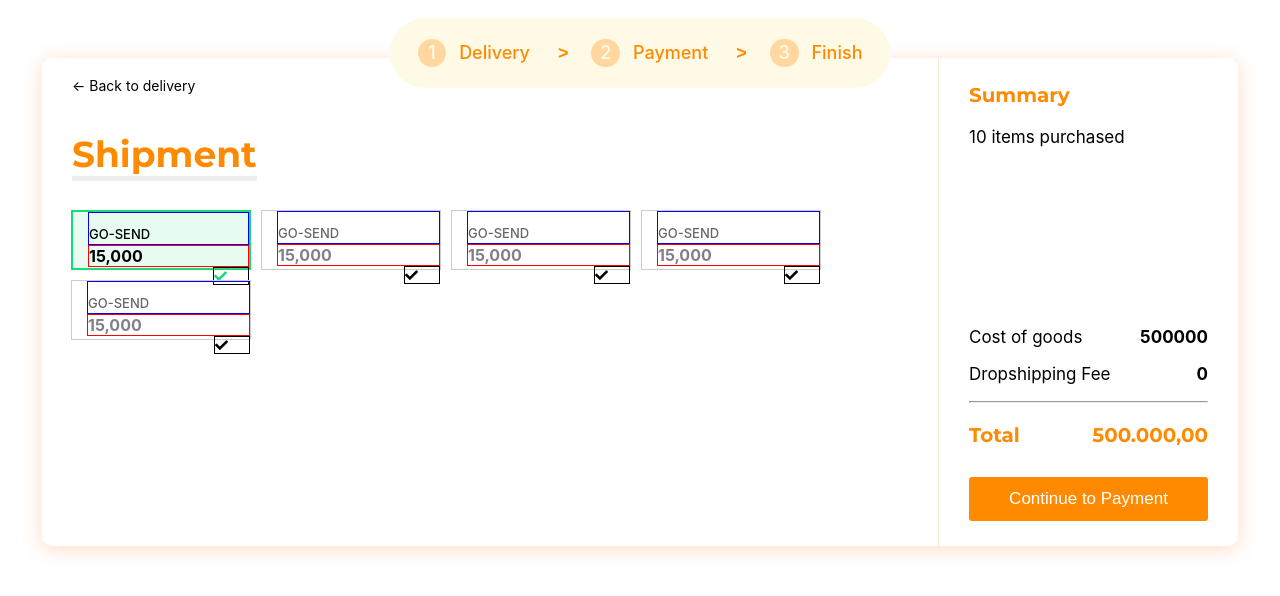
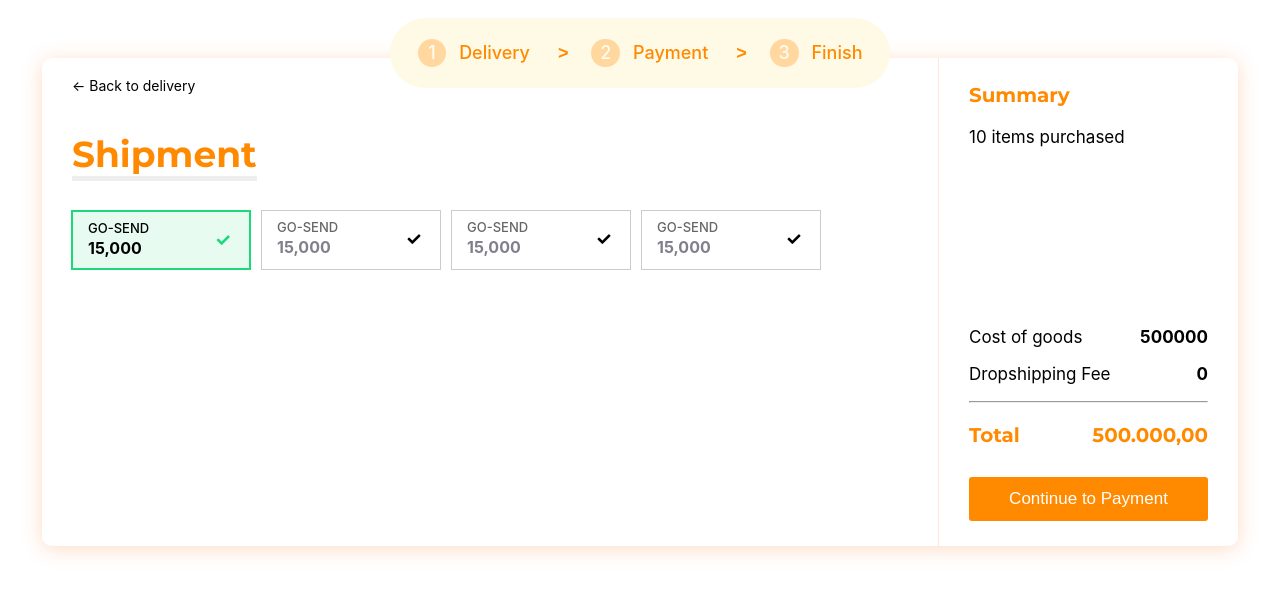
Before and after one commit to khairul-abdi/deliveryApp, a Vue app: page /payment in a window 1280 px wide. Shown: the top 596 px of the page. Built offline with nearby package versions, Linux system fonts and the light colour scheme; a web font is replaced by a local one.

Commit message:
fix payment check

```diff
--- a/src/views/Payment.vue
+++ b/src/views/Payment.vue
@@ -6,9 +6,9 @@
         <div class="container">
           <a href="" class="link-to-cart"><p class="back">&#8592; Back to delivery</p></a>
             <h1 class="delivery underline">Shipment</h1>
-            <div class="row wrap" style="width: 100%;">
+            <div class="row wrap">
               <div class="box-courier clicked">
-                  <div>
+                <div class="title">
                   <div class="box-name box-name-clicked">GO-SEND</div>
                   <div  class="box-price box-price-clicked">15,000</div>
                 </div>
@@ -17,7 +17,7 @@
                 </div>
               </div>
               <div class="box-courier">
-                  <div>
+                <div class="title">
                   <div class="box-name">GO-SEND</div>
                   <div class="box-price">15,000</div>
                 </div>
@@ -26,7 +26,7 @@
                 </div>
               </div>
               <div class="box-courier">
-                  <div>
+                <div class="title">
                   <div class="box-name">GO-SEND</div>
                   <div class="box-price">15,000</div>
                 </div>
@@ -35,25 +35,13 @@
                 </div>
               </div>
               <div class="box-courier">
-                  <div>
+                <div class="title">
                   <div class="box-name">GO-SEND</div>
                   <div class="box-price">15,000</div>
                 </div>
                 <div class="check">
                   <i class="fas fa-check"></i>
                 </div>
-                </div>
-                 <div class="box-courier">
-                  <div>
-                    <div class="box-name">GO-SEND</div>
-                    <div class="box-price">15,000</div>
-                  </div>
-                  <div class="check">
-                    <i class="fas fa-check"></i>
-                  </div>
-                </div>
-              <div class="">
-
               </div>
             </div>
         </div>
@@ -147,20 +135,24 @@ export default {
   height: 60px;
   padding-left: 15px;
   font-weight: 500;
+  display: flex;
+}
+
+.title {
+  width: 80%;
 }
 
 .check {
-  float: right;
-  padding-right: 21px;
-  align-items: center;
-  border: 1px solid black;
+  width: 20%;
+  padding-top: 20px;
+  // border: 1px solid black;
 }
 
 .box-name {
-  padding-top: 13px;
+  padding-top: 8px;
   color: rgba(0, 0, 0, 0.6);
   padding-bottom: 2px;
-  border: 1px solid blue;
+  // border: 1px solid blue;
 
 }
 
@@ -168,7 +160,7 @@ export default {
   font-weight: bold;
   color: rgba(45, 42, 64, 0.6);
   font-size: 16px;
-  border: 1px solid red;
+  // border: 1px solid red;
 }
 
 // Success Click
@@ -281,7 +273,9 @@ span.price {
 /* Responsive layout - when the screen is less than 800px wide, make the two columns stack on top of each other instead of next to each other (also change the direction - make the "cart" column go on top) */
 @media (max-width: 800px) {
   .row {
-    flex-direction: column;
+    // flex-direction: column;
+    flex-wrap: wrap;
+    justify-content: center;
   }
   .col-25 {
     margin-bottom: 20px;
@@ -294,5 +288,10 @@ span.price {
   .container-title {
     width: 100%;
   }
+
+  .wrap {
+    flex-wrap: wrap;
+    padding: 0 10px;
+  }
 }
 </style>
```
Lines whose indentation alone changed are shown as unchanged.
